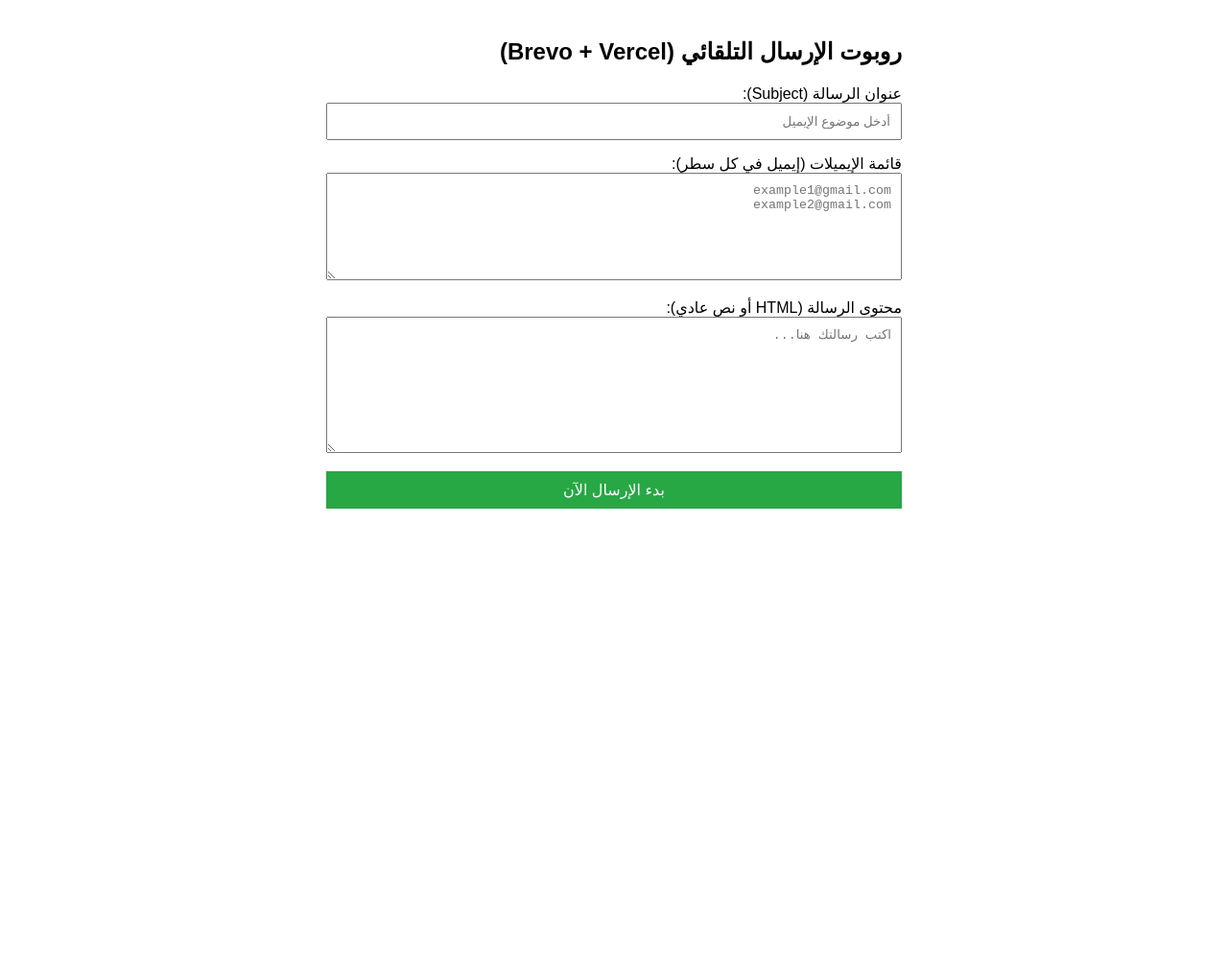
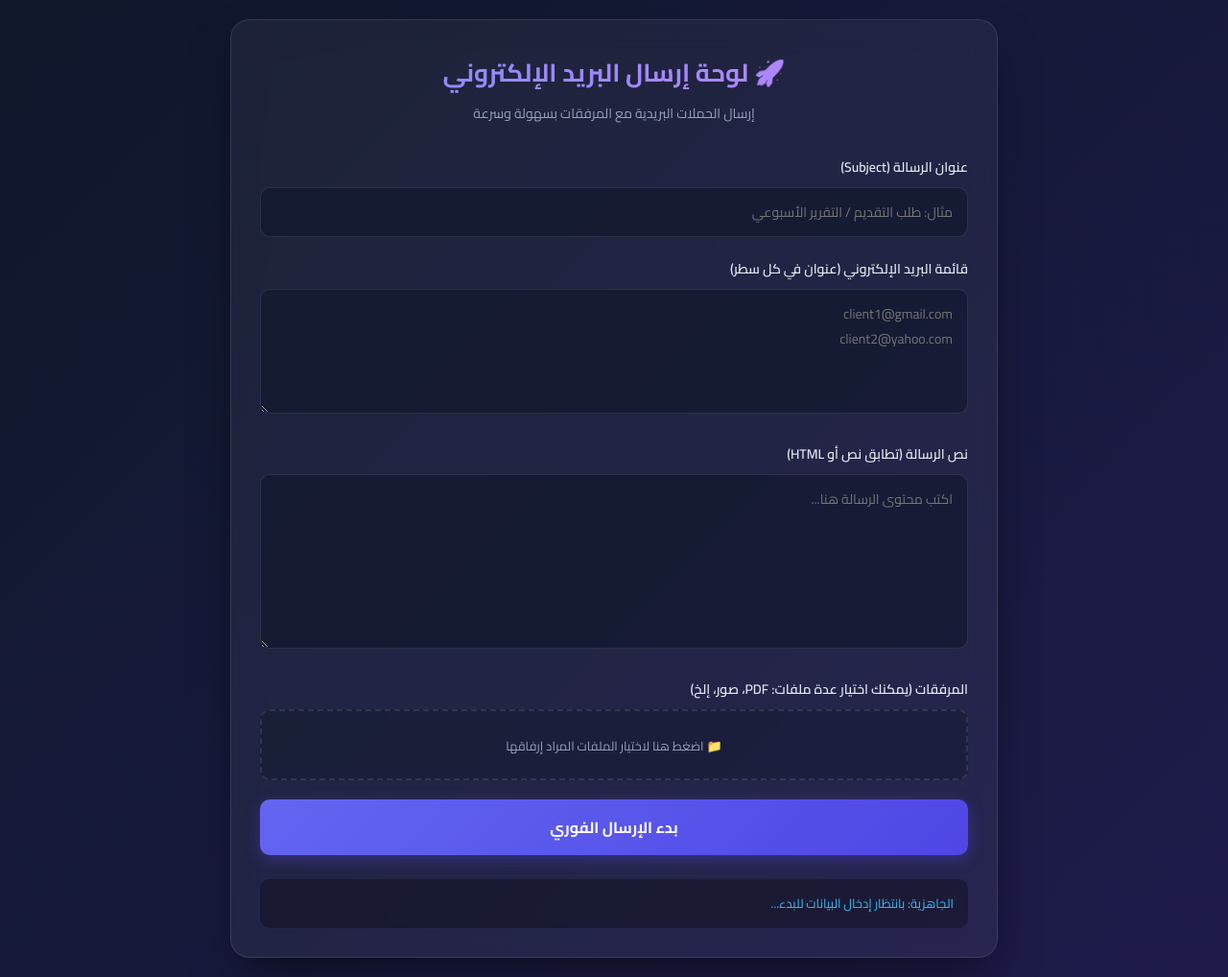
Before and after one commit to drisszouhair199901-dotcom/email-bot, a plain HTML site: page index.html in a window 1280 px wide. Shown: the whole page at 96% size. Before the commit the page ends 800 px from the top, so only its background shows below. Drawn offline with Linux system fonts and the light colour scheme.

Commit message:
Update index.html

```diff
--- a/index.html
+++ b/index.html
@@ -2,69 +2,270 @@
 <html lang="ar" dir="rtl">
 <head>
   <meta charset="UTF-8">
-  <title>روبوت إرسال الإيميلات</title>
+  <meta name="viewport" content="width=device-width, initial-scale=1.0">
+  <title>نظام إرسال الحملات البريدية الاحترافي</title>
+  <link href="https://fonts.googleapis.com/css2?family=Cairo:wght@400;600;700&display=swap" rel="stylesheet">
   <style>
-    body { font-family: sans-serif; padding: 20px; max-width: 600px; margin: auto; }
-    input, textarea, button { width: 100%; margin-bottom: 15px; padding: 10px; box-sizing: border-box; }
-    button { background-color: #28a745; color: white; border: none; cursor: pointer; font-size: 16px; }
-    #status { white-space: pre-line; font-weight: bold; }
+    :root {
+      --primary: #4f46e5;
+      --primary-hover: #4338ca;
+      --bg-gradient: linear-gradient(135deg, #0f172a 0%, #1e1b4b 100%);
+      --card-bg: rgba(255, 255, 255, 0.05);
+      --border-color: rgba(255, 255, 255, 0.1);
+      --text: #f8fafc;
+      --text-muted: #94a3b8;
+    }
+
+    * { box-sizing: border-box; font-family: 'Cairo', sans-serif; }
+
+    body {
+      background: var(--bg-gradient);
+      color: var(--text);
+      min-height: 100vh;
+      margin: 0;
+      padding: 20px;
+      display: flex;
+      justify-content: center;
+      align-items: center;
+    }
+
+    .container {
+      width: 100%;
+      max-width: 800px;
+      background: var(--card-bg);
+      backdrop-filter: blur(16px);
+      border: 1px solid var(--border-color);
+      border-radius: 20px;
+      padding: 30px;
+      box-shadow: 0 25px 50px -12px rgba(0, 0, 0, 0.5);
+    }
+
+    .header {
+      text-align: center;
+      margin-bottom: 30px;
+    }
+
+    .header h1 {
+      margin: 0;
+      font-size: 26px;
+      color: #fff;
+      background: linear-gradient(to right, #818cf8, #c084fc);
+      -webkit-background-clip: text;
+      -webkit-text-fill-color: transparent;
+    }
+
+    .header p {
+      color: var(--text-muted);
+      font-size: 14px;
+      margin-top: 5px;
+    }
+
+    .form-group {
+      margin-bottom: 20px;
+    }
+
+    label {
+      display: block;
+      margin-bottom: 8px;
+      font-weight: 600;
+      font-size: 14px;
+      color: #e2e8f0;
+    }
+
+    input[type="text"], textarea {
+      width: 100%;
+      background: rgba(15, 23, 42, 0.6);
+      border: 1px solid var(--border-color);
+      border-radius: 10px;
+      padding: 12px 15px;
+      color: #fff;
+      font-size: 14px;
+      transition: all 0.3s ease;
+    }
+
+    input[type="text"]:focus, textarea:focus {
+      outline: none;
+      border-color: var(--primary);
+      box-shadow: 0 0 0 3px rgba(79, 70, 229, 0.3);
+    }
+
+    .file-input-wrapper {
+      position: relative;
+      background: rgba(15, 23, 42, 0.4);
+      border: 2px dashed var(--border-color);
+      border-radius: 10px;
+      padding: 20px;
+      text-align: center;
+      cursor: pointer;
+      transition: border-color 0.3s;
+    }
+
+    .file-input-wrapper:hover {
+      border-color: var(--primary);
+    }
+
+    input[type="file"] {
+      display: none;
+    }
+
+    .file-label {
+      color: var(--text-muted);
+      font-size: 13px;
+      cursor: pointer;
+    }
+
+    .file-list {
+      margin-top: 10px;
+      font-size: 13px;
+      color: #818cf8;
+    }
+
+    .btn-send {
+      width: 100%;
+      background: linear-gradient(135deg, #6366f1 0%, #4f46e5 100%);
+      color: white;
+      border: none;
+      border-radius: 10px;
+      padding: 14px;
+      font-size: 16px;
+      font-weight: 700;
+      cursor: pointer;
+      box-shadow: 0 4px 15px rgba(79, 70, 229, 0.4);
+      transition: transform 0.2s, box-shadow 0.2s;
+    }
+
+    .btn-send:hover {
+      transform: translateY(-2px);
+      box-shadow: 0 6px 20px rgba(79, 70, 229, 0.6);
+    }
+
+    #status-container {
+      margin-top: 25px;
+      background: rgba(0, 0, 0, 0.3);
+      border-radius: 10px;
+      padding: 15px;
+      max-height: 200px;
+      overflow-y: auto;
+      font-family: monospace;
+      font-size: 13px;
+      line-height: 1.6;
+    }
+
+    .log-success { color: #4ade80; }
+    .log-error { color: #f87171; }
+    .log-info { color: #38bdf8; }
   </style>
 </head>
 <body>
-  <h2>روبوت الإرسال التلقائي (Brevo + Vercel)</h2>
 
-  <label>عنوان الرسالة (Subject):</label>
-  <input type="text" id="subject" placeholder="أدخل موضوع الإيميل">
+  <div class="container">
+    <div class="header">
+      <h1>🚀 لوحة إرسال البريد الإلكتروني</h1>
+      <p>إرسال الحملات البريدية مع المرفقات بسهولة وسرعة</p>
+    </div>
 
-  <label>قائمة الإيميلات (إيميل في كل سطر):</label>
-  <textarea id="emails" rows="6" placeholder="example1@gmail.com&#10;example2@gmail.com"></textarea>
+    <div class="form-group">
+      <label>عنوان الرسالة (Subject)</label>
+      <input type="text" id="subject" placeholder="مثال: طلب التقديم / التقرير الأسبوعي">
+    </div>
 
-  <label>محتوى الرسالة (HTML أو نص عادي):</label>
-  <textarea id="message" rows="8" placeholder="اكتب رسالتك هنا..."></textarea>
+    <div class="form-group">
+      <label>قائمة البريد الإلكتروني (عنوان في كل سطر)</label>
+      <textarea id="emails" rows="4" placeholder="client1@gmail.com&#10;client2@yahoo.com"></textarea>
+    </div>
 
-  <button onclick="sendEmails()">بدء الإرسال الآن</button>
+    <div class="form-group">
+      <label>نص الرسالة (تطابق نص أو HTML)</label>
+      <textarea id="message" rows="6" placeholder="اكتب محتوى الرسالة هنا..."></textarea>
+    </div>
 
-  <div id="status"></div>
+    <div class="form-group">
+      <label>المرفقات (يمكنك اختيار عدة ملفات: PDF، صور، إلخ)</label>
+      <div class="file-input-wrapper" onclick="document.getElementById('attachments').click()">
+        <span class="file-label">📁 اضغط هنا لاختيار الملفات المراد إرفاقها</span>
+        <input type="file" id="attachments" multiple onchange="showFileNames()">
+      </div>
+      <div id="file-list" class="file-list"></div>
+    </div>
+
+    <button class="btn-send" onclick="sendEmails()">بدء الإرسال الفوري</button>
+
+    <div id="status-container">
+      <div class="log-info">الجاهزية: بانتظار إدخال البيانات للبدء...</div>
+    </div>
+  </div>
 
   <script>
+    let attachedFiles = [];
+
+    function showFileNames() {
+      const input = document.getElementById('attachments');
+      const list = document.getElementById('file-list');
+      list.innerHTML = '';
+      attachedFiles = [];
+
+      for (let file of input.files) {
+        list.innerHTML += `<div>📄 ${file.name} (${(file.size/1024).toFixed(1)} KB)</div>`;
+
+        // تحويل الملف لـ Base64
+        const reader = new FileReader();
+        reader.onload = function(e) {
+          const base64Content = e.target.result.split(',')[1];
+          attachedFiles.push({
+            name: file.name,
+            content: base64Content
+          });
+        };
+        reader.readAsDataURL(file);
+      }
+    }
+
     async function sendEmails() {
-      const subject = document.getElementById('subject').value;
-      const emailsText = document.getElementById('emails').value;
-      const message = document.getElementById('message').value;
-      const statusDiv = document.getElementById('status');
+      const subject = document.getElementById('subject').value.trim();
+      const emailsText = document.getElementById('emails').value.trim();
+      const message = document.getElementById('message').value.trim();
+      const statusDiv = document.getElementById('status-container');
 
       const emailList = emailsText.split('\n').map(e => e.trim()).filter(e => e.length > 0);
 
-      if (emailList.length === 0 || !subject || !message) {
-        alert('الرجاء ملء جميع الحقول!');
+      if (!subject || !message || emailList.length === 0) {
+        alert('يرجى ملء جميع الحقول المطلوبة!');
         return;
       }
 
-      statusDiv.innerText = "جاري البدء في الإرسال...\n";
+      statusDiv.innerHTML = `<div class="log-info">⏳ بدء معالجة الحملة لأجل ${emailList.length} مستلم...</div>`;
 
       for (let i = 0; i < emailList.length; i++) {
         const email = emailList[i];
-        statusDiv.innerText += `[${i + 1}/${emailList.length}] جاري الإرسال إلى: ${email} ... `;
+        statusDiv.innerHTML += `<div class="log-info">[${i + 1}/${emailList.length}] جاري إرسال إلى ${email}...</div>`;
+        statusDiv.scrollTop = statusDiv.scrollHeight;
 
         try {
           const res = await fetch('/api/send', {
             method: 'POST',
             headers: { 'Content-Type': 'application/json' },
-            body: JSON.stringify({ to: email, subject: subject, htmlContent: message })
+            body: JSON.stringify({
+              to: email,
+              subject: subject,
+              htmlContent: message,
+              attachment: attachedFiles
+            })
           });
 
           const data = await res.json();
           if (res.ok) {
-            statusDiv.innerText += "✅ تم بنجاح\n";
+            statusDiv.innerHTML += `<div class="log-success">✅ تم الإرسال بنجاح إلى: ${email}</div>`;
           } else {
-            statusDiv.innerText += `❌ فشل (${data.error})\n`;
+            statusDiv.innerHTML += `<div class="log-error">❌ فشل الإرسال إلى ${email}: ${data.error}</div>`;
           }
         } catch (err) {
-          statusDiv.innerText += "❌ خطأ في الاتصال\n";
+          statusDiv.innerHTML += `<div class="log-error">❌ خطأ بالاتصال عند إرسال: ${email}</div>`;
         }
+        statusDiv.scrollTop = statusDiv.scrollHeight;
       }
 
-      statusDiv.innerText += "\n✨ اكتملت العملية!";
+      statusDiv.innerHTML += `<div class="log-success">✨ اكتملت جميع عمليات الإرسال!</div>`;
+      statusDiv.scrollTop = statusDiv.scrollHeight;
     }
   </script>
 </body>
```
